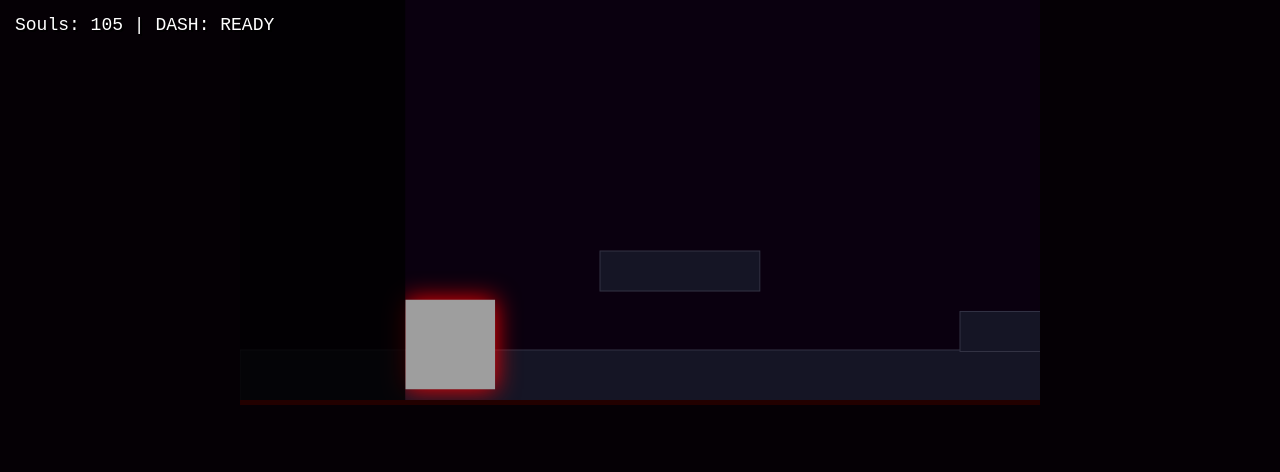
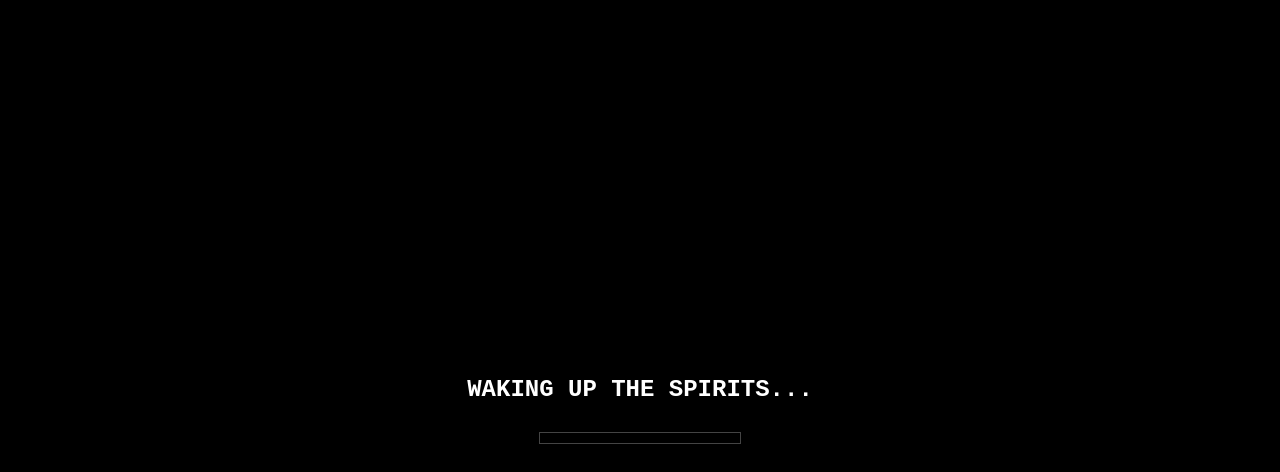
Before and after one commit to worfynelson-dot/mini-projectsvdrc, a plain HTML site: page public/GhostEscape/index.html in a window 1280 px wide. Drawn offline with Linux system fonts and the light colour scheme.

Commit message:
Update index.html

```diff
--- a/public/GhostEscape/index.html
+++ b/public/GhostEscape/index.html
@@ -7,16 +7,36 @@
     <style>
         body { margin: 0; background: #050005; overflow: hidden; font-family: 'Courier New', monospace; color: white; }
         canvas { display: block; margin: auto; background: #000; border-bottom: 5px solid #200; }
-        #ui { position: absolute; top: 15px; left: 15px; font-size: 18px; text-shadow: 2px 2px #000; pointer-events: none; }
+        #ui { position: absolute; top: 15px; left: 15px; font-size: 18px; text-shadow: 2px 2px #000; pointer-events: none; z-index: 5; }
+
+        /* Loading Screen Style */
+        #loading-screen {
+            position: absolute; top: 0; left: 0; width: 100%; height: 100%;
+            background: #000; display: flex; flex-direction: column;
+            align-items: center; justify-content: center; z-index: 10;
+        }
+        #load-bar-container { width: 200px; height: 10px; border: 1px solid #444; margin-top: 10px; }
+        #load-bar { width: 0%; height: 100%; background: #ff4d4d; transition: width 0.3s; }
+        #start-btn {
+            display: none; padding: 15px 30px; background: #440000; color: white;
+            border: 2px solid red; cursor: pointer; font-family: inherit; font-size: 20px;
+        }
+
         .controls { position: absolute; bottom: 30px; width: 100%; display: flex; justify-content: space-around; padding: 0 10px; box-sizing: border-box; }
         .btn { width: 70px; height: 70px; background: rgba(255,255,255,0.1); border: 2px solid rgba(255,255,255,0.3); border-radius: 50%; display: flex; align-items: center; justify-content: center; font-size: 24px; user-select: none; touch-action: manipulation; }
-        .btn:active { background: rgba(255,0,0,0.3); }
         @media (min-width: 800px) { .controls { display: none; } }
     </style>
 </head>
 <body>
+    <div id="loading-screen">
+        <h2 id="status">WAKING UP THE SPIRITS...</h2>
+        <div id="load-bar-container"><div id="load-bar"></div></div>
+        <button id="start-btn">ENTER NIGHTMARE</button>
+    </div>
+
     <div id="ui">Souls: 0 | DASH READY</div>
     <canvas id="gameCanvas"></canvas>
+
     <div class="controls">
         <div style="display:flex; gap: 20px;">
             <div class="btn" id="leftBtn">←</div>
@@ -29,4 +49,4 @@
     </div>
     <script src="game.js"></script>
 </body>
-      </html>
+</html>
```
